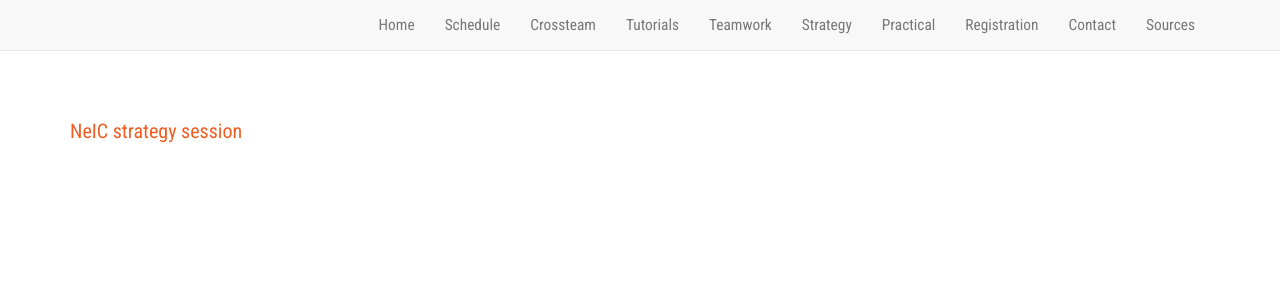
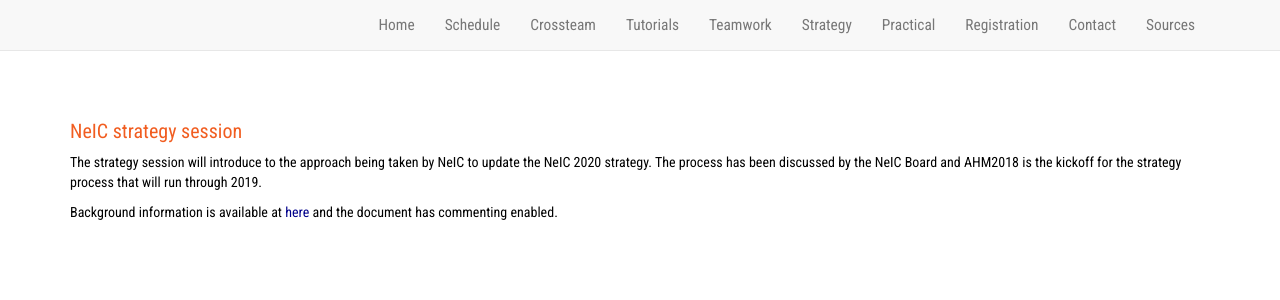
Before and after one commit to neicnordic/ahm18.neic.nordforsk.org, a Jekyll site: the page built from strategy.md, in a window 1280 px wide. Shown: the top 300 px of the page. Built offline with Jekyll 4.4.1, drawn with Linux system fonts in a browser that asks for light colours; nearby versions of some CDN libraries; our own code applies the rules of GitHub Pages for plain Markdown files.

Commit message:
added info for NEIC strategy session (from Rob)

```diff
--- a/strategy.md
+++ b/strategy.md
@@ -4,3 +4,10 @@
 ---
 
 ### NeIC strategy session
+
+
+The strategy session will introduce to the approach being taken by NeIC to
+update the NeIC 2020 strategy.  The process has been discussed by the NeIC Board
+and AHM2018 is the kickoff for the strategy process that will run through 2019.
+
+Background information is available at [here](https://docs.google.com/document/d/1V8WpK0quyx_Zg1lKrSMGnFyE34jGlYJi1y0hIP86HZg/edit?usp=sharing) and the document has commenting enabled.
```
